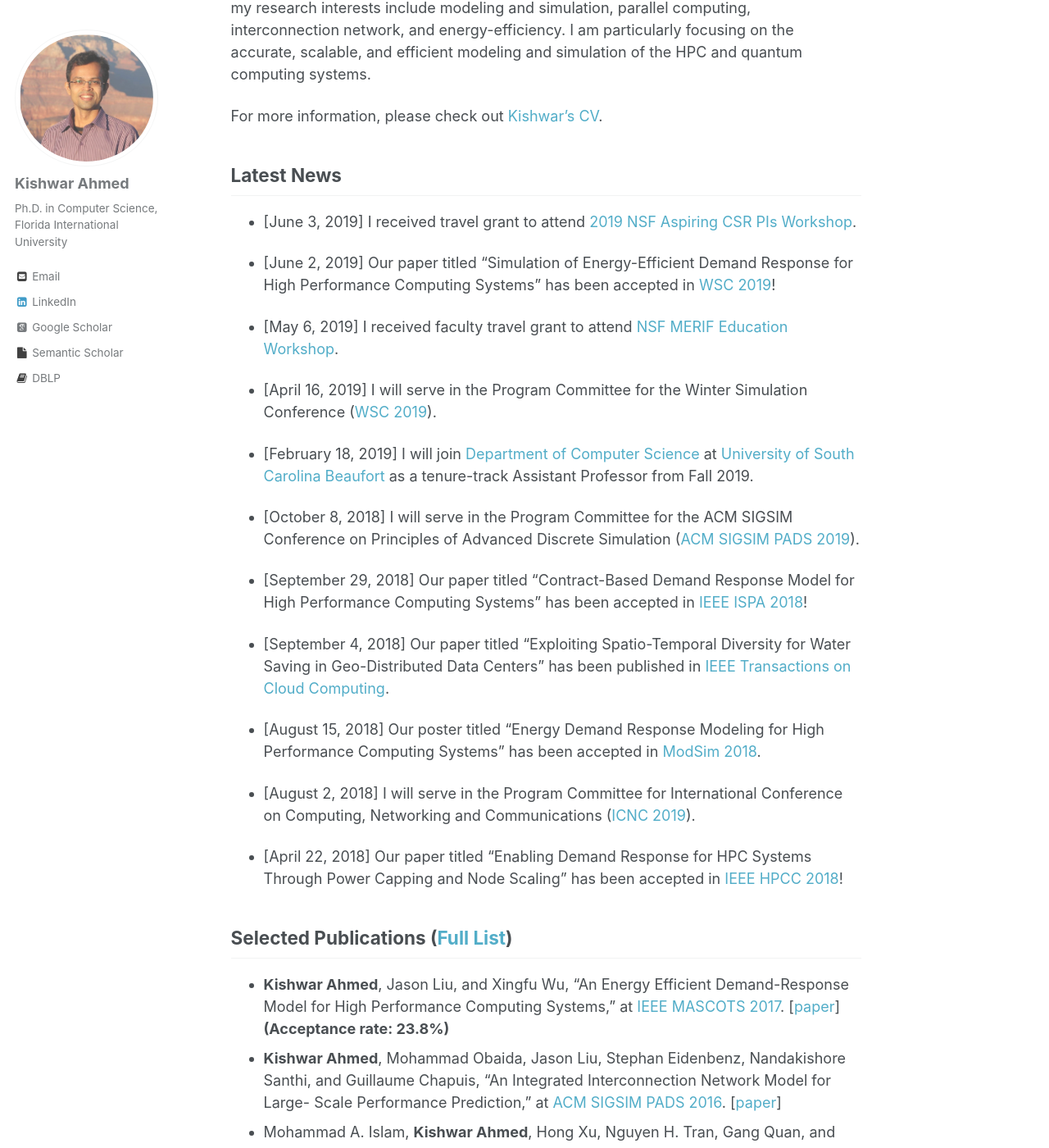
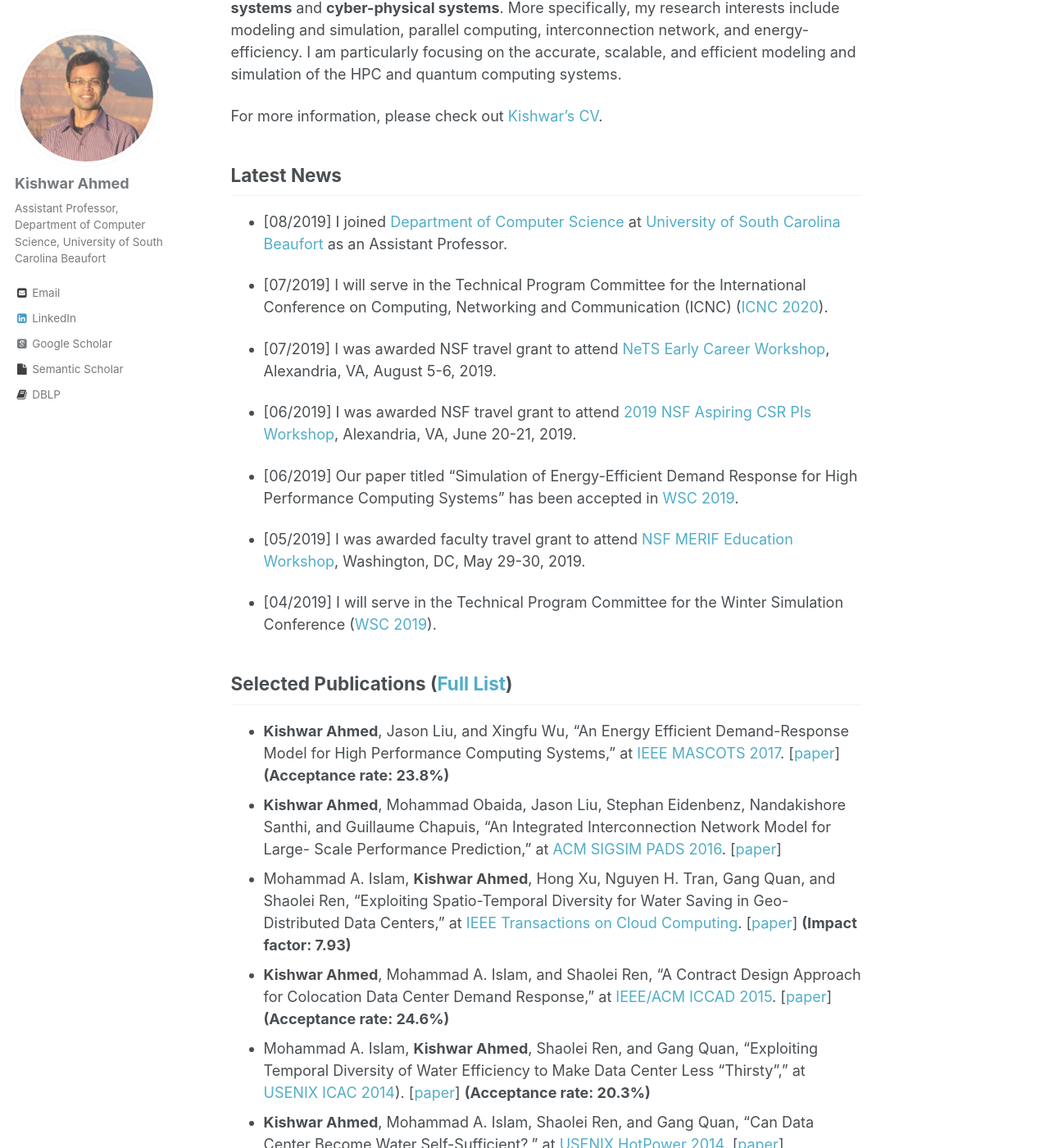
Before and after one commit to kishwarbd/kishwarbd.github.io, a Jekyll site: the page built from _pages/about.md, in a window 1280 px wide and 1400 px high, scrolled down 388 px. Shown: the whole window at 82% size. Built offline with Jekyll 4.4.1, drawn with Linux system fonts in a browser that asks for light colours; some web fonts are replaced; some of the changed text lies outside the part shown.

Commit message:
updates.

```diff
--- a/_config.yml
+++ b/_config.yml
@@ -80,8 +80,8 @@ analytics:
 author:
   name             : "Kishwar Ahmed"
   avatar           : "kishwar.jpg"
-  bio              : "Ph.D. in Computer Science, Florida International University"
-  location         : #”Miami, FL, USA"
+  bio              : "Assistant Professor, Department of Computer Science, University of South Carolina Beaufort"
+  location         : #”Bluffton, SC, USA"
   employer         :
   dblp             : "https://dblp.org/pers/hd/a/Ahmed:Kishwar"
   semanticscholar  : "https://www.semanticscholar.org/author/Kishwar-Ahmed/34088725"
--- a/_pages/about.md
+++ b/_pages/about.md
@@ -7,7 +7,7 @@ redirect_from:
   - /about.html
 ---
 
-Hi, I am Kishwar Ahmed. I received my Ph.D. in Computer Science from the
+Hi, I am Kishwar Ahmed. I am an Assistant Professor at [Department of Computer Science](https://www.uscb.edu/academics/academic_departments/school-of-science-and-mathematics/computer-science/) at [University of South Carolina Beaufort](https://www.uscb.edu/). I received my Ph.D. in Computer Science from the
 School of Computing and Information
 Sciences at [Florida International University (FIU)](https://www.fiu.edu/) under the supervision of [Prof.
 Jason Liu](https://people.cis.fiu.edu/liux/) in 2018.  I received my
@@ -17,34 +17,25 @@ Sciences and Engineering at [Bangladesh
 University of Engineering and Technology (BUET)](http://buet.ac.bd) in 2009. I was a Research Aide at [Argonne National Laboratory](https://www.anl.gov/) during Summer 2017.
 
 My research interests are broadly in the areas of **high-performance
-computing (HPC) systems**, **cyber-physical systems**, and **quantum computing
-systems**. More specifically, my research interests include modeling and simulation, parallel computing, interconnection network, and energy-efficiency. I am particularly focusing on the accurate, scalable, and efficient modeling and simulation of the HPC and quantum computing systems.
+computing (HPC) systems** and **cyber-physical systems**. More specifically, my research interests include modeling and simulation, parallel computing, interconnection network, and energy-efficiency. I am particularly focusing on the accurate, scalable, and efficient modeling and simulation of the HPC and quantum computing systems.
 
 For more information, please check out [Kishwar’s CV](https://kishwarbd.github.io/files/kishwar-cv.pdf).
 
 ## Latest News
 
-* [June 3, 2019] I received travel grant to attend [2019 NSF Aspiring CSR PIs Workshop](https://www.cs.purdue.edu/homes/ayg/APW/html/).
+* [08/2019] I joined [Department of Computer Science](https://www.uscb.edu/academics/academic_departments/school-of-science-and-mathematics/computer-science/) at [University of South Carolina Beaufort](https://www.uscb.edu/) as an Assistant Professor.
 
-* [June 2, 2019] Our paper titled “Simulation of Energy-Efficient Demand Response for High Performance Computing Systems” has been accepted in [WSC 2019](http://meetings2.informs.org/wordpress/wsc2019/)!
+* [07/2019] I will serve in the Technical Program Committee for the International Conference on Computing, Networking and Communication (ICNC) ([ICNC 2020](http://www.conf-icnc.org/2020/)).
 
-* [May 6, 2019] I received faculty travel grant to attend [NSF MERIF Education Workshop](http://merif.seas.gwu.edu/).
+* [07/2019] I was awarded NSF travel grant to attend [NeTS Early Career Workshop](https://sites.google.com/view/netsearlycareer2019/home), Alexandria, VA, August 5-6, 2019.
 
-* [April 16, 2019] I will serve in the Program Committee for the Winter Simulation Conference ([WSC 2019](http://meetings2.informs.org/wordpress/wsc2019/)).
+* [06/2019] I was awarded NSF travel grant to attend [2019 NSF Aspiring CSR PIs Workshop](https://www.cs.purdue.edu/homes/ayg/APW/html/), Alexandria, VA, June 20-21, 2019.
 
-* [February 18, 2019] I will join [Department of Computer Science](https://www.uscb.edu/academics/academic_departments/school-of-science-and-mathematics/computer-science/) at [University of South Carolina Beaufort](https://www.uscb.edu/) as a tenure-track Assistant Professor from Fall 2019.
+* [06/2019] Our paper titled “Simulation of Energy-Efficient Demand Response for High Performance Computing Systems” has been accepted in [WSC 2019](http://meetings2.informs.org/wordpress/wsc2019/).
 
-* [October 8, 2018] I will serve in the Program Committee for the ACM SIGSIM Conference on Principles of Advanced Discrete Simulation ([ACM SIGSIM PADS 2019](https://www.acm-sigsim-pads.org/)).
+* [05/2019] I was awarded faculty travel grant to attend [NSF MERIF Education Workshop](http://merif.seas.gwu.edu/), Washington, DC, May 29-30, 2019.
 
-* [September 29, 2018] Our paper titled “Contract-Based Demand Response Model for High Performance Computing Systems” has been accepted in [IEEE ISPA 2018](http://www.swinflow.org/confs/2018/ispa/)!
-
-* [September 4, 2018] Our paper titled “Exploiting Spatio-Temporal Diversity for Water Saving in Geo-Distributed Data Centers” has been published in [IEEE Transactions on Cloud Computing](https://www.computer.org/web/tcc).
-
-* [August 15, 2018] Our poster titled “Energy Demand Response Modeling for High Performance Computing Systems” has been accepted in [ModSim 2018](https://www.bnl.gov/modsim2018/).
-
-* [August 2, 2018] I will serve in the Program Committee for International Conference on Computing, Networking and Communications ([ICNC 2019](http://www.conf-icnc.org/2019/)).
-
-* [April 22, 2018] Our paper titled “Enabling Demand Response for HPC Systems Through Power Capping and Node Scaling” has been accepted in [IEEE HPCC 2018](https://cse.stfx.ca/~hpcc2018/)!
+* [04/2019] I will serve in the Technical Program Committee for the Winter Simulation Conference ([WSC 2019](http://meetings2.informs.org/wordpress/wsc2019/)).
 
 
 ## Selected Publications ([Full List](https://kishwarbd.github.io/publications/))
```
Also changed, not shown: 2 other files.
